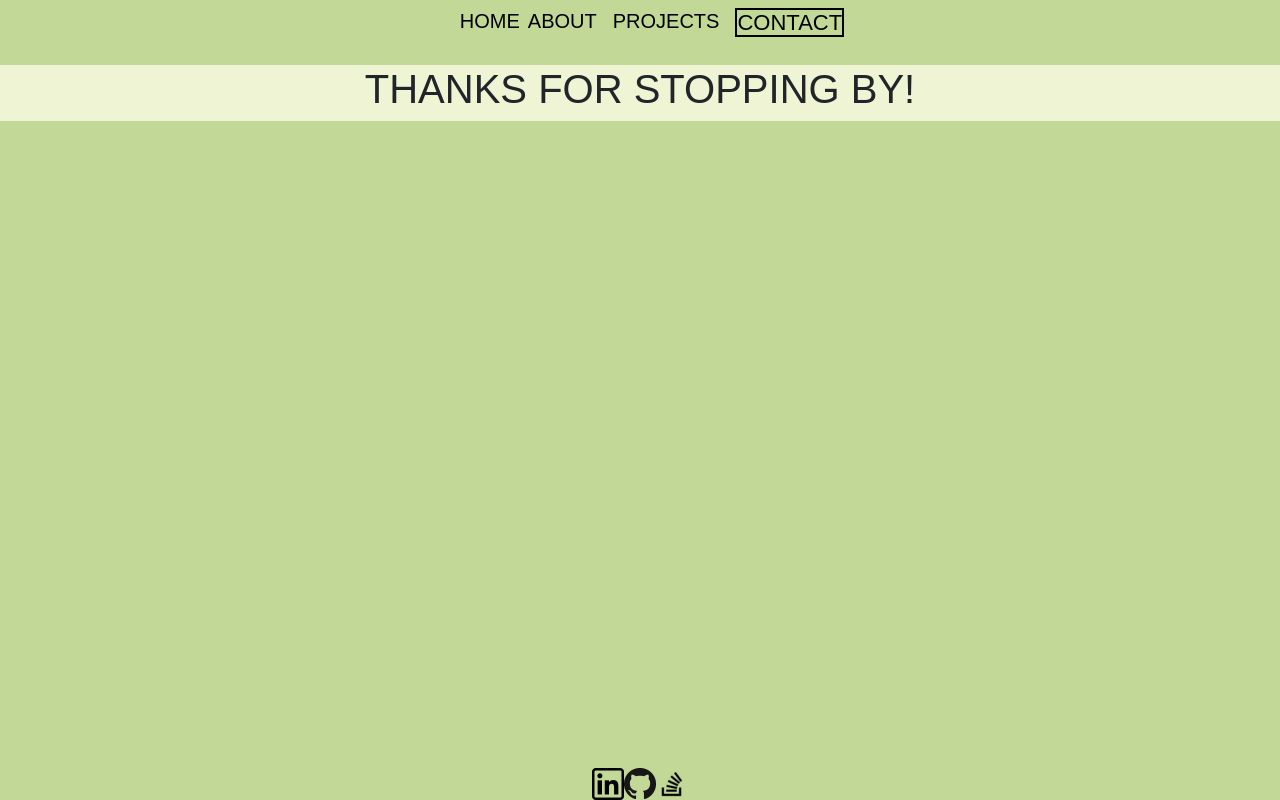
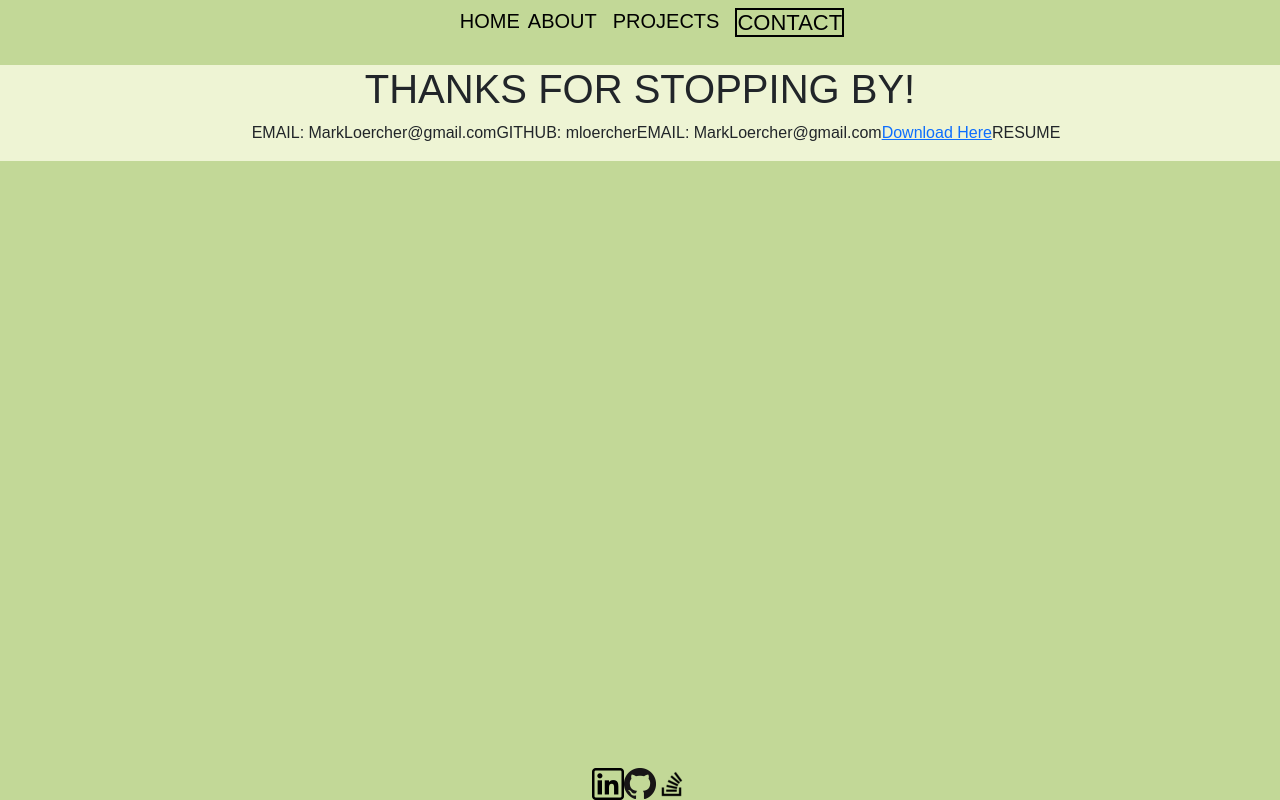
Before and after one commit to mloercher/ml_portfolio, a React (Create React App) app: page /contact in a window 1280 px wide. Built offline with nearby package versions, Linux system fonts and the light colour scheme; a web font is replaced by a local one.

Commit message:
added download link to contact

```diff
--- a/src/components/Contact/Contact2.js
+++ b/src/components/Contact/Contact2.js
@@ -1,12 +1,27 @@
-import React, { useState } from "react";
-import { validateEmail } from "../../utils/helpers";
+
 import "./index.css";
+import resume from '../../assets/images/MarkLoercherResume.pdf'
+
+
 function Contact() {
 
   return (
     <section>
       <h1>THANKS FOR STOPPING BY!</h1>
-
+        <ul>
+            <li>
+                EMAIL: MarkLoercher@gmail.com
+            </li>
+            <li>
+                GITHUB: mloercher
+            </li>
+            <li>
+                EMAIL: MarkLoercher@gmail.com
+            </li>
+            <li>
+                <a href={resume} download>Download Here</a>RESUME
+            </li>
+        </ul>
     </section>
   );
 }
```
Also changed, not shown: 1 other file (tests, documents, lock files or other folders).
